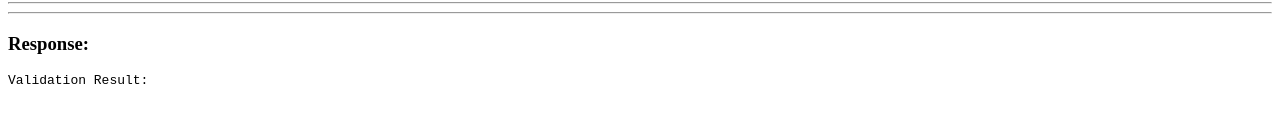
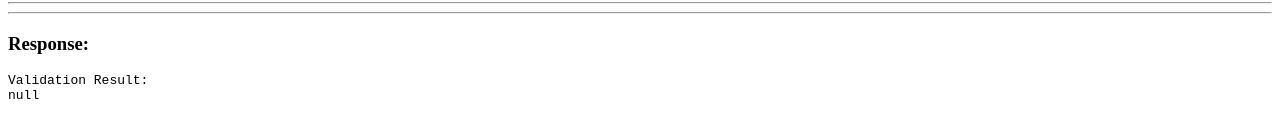
Before and after one commit to mathebe-moseri/string-sorter-ui, an Angular app: page / in a window 1280 px wide. Shown: the part 172-310 px from the top of the page. Built offline with nearby package versions, Linux system fonts and the light colour scheme.

Commit message:
feat: render API response after successful validation

```diff
--- a/src/app/components/api-test/api-test.component.html
+++ b/src/app/components/api-test/api-test.component.html
@@ -32,4 +32,5 @@
 
 <pre>
 Validation Result:
+{{ response | json }}
 </pre>
--- a/src/app/components/api-test/api-test.component.ts
+++ b/src/app/components/api-test/api-test.component.ts
@@ -22,7 +22,7 @@ export class ApiTestComponent {
   constructor(private validationService: ValidationService) {}
 
     onSubmit() {
-    console.log('submit', this.email, this.endpointUrl);
+    // console.log('submit', this.email, this.endpointUrl);
 
     this.loading = true;
     this.error = null;
```
